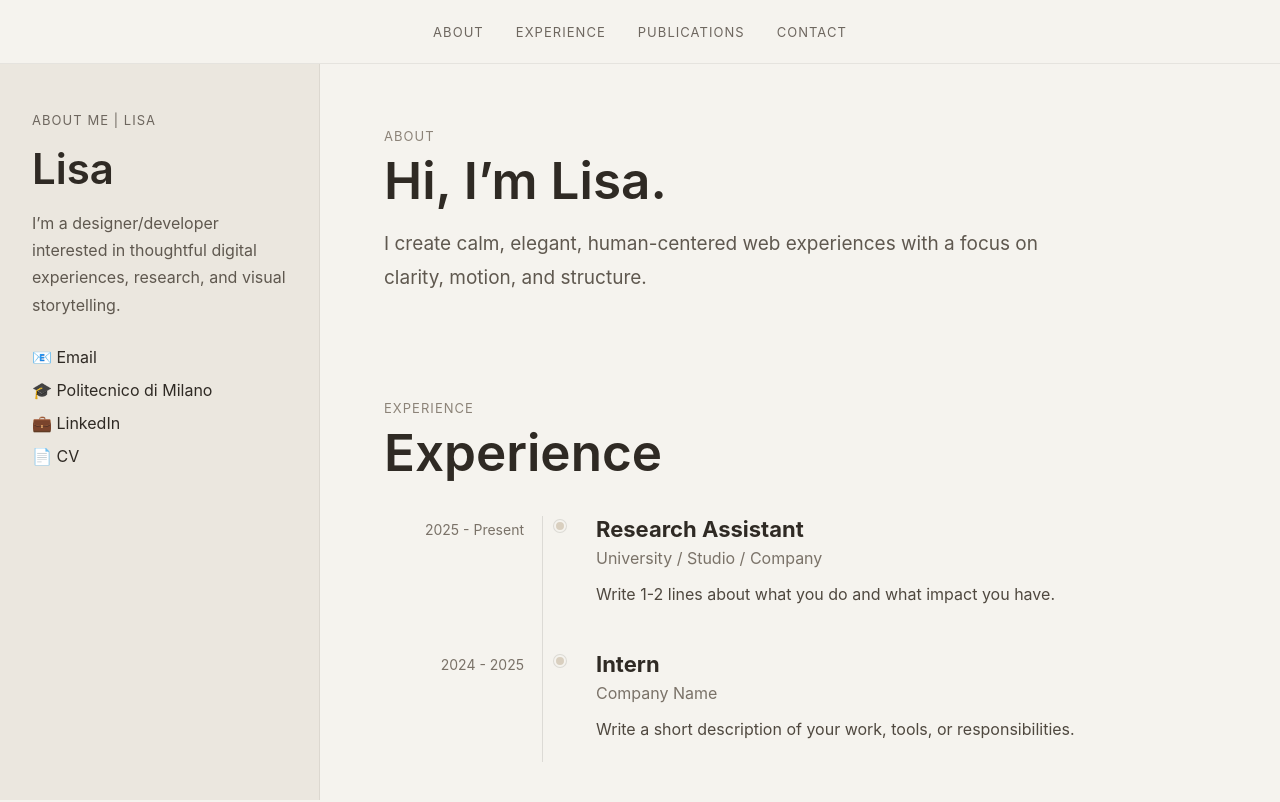
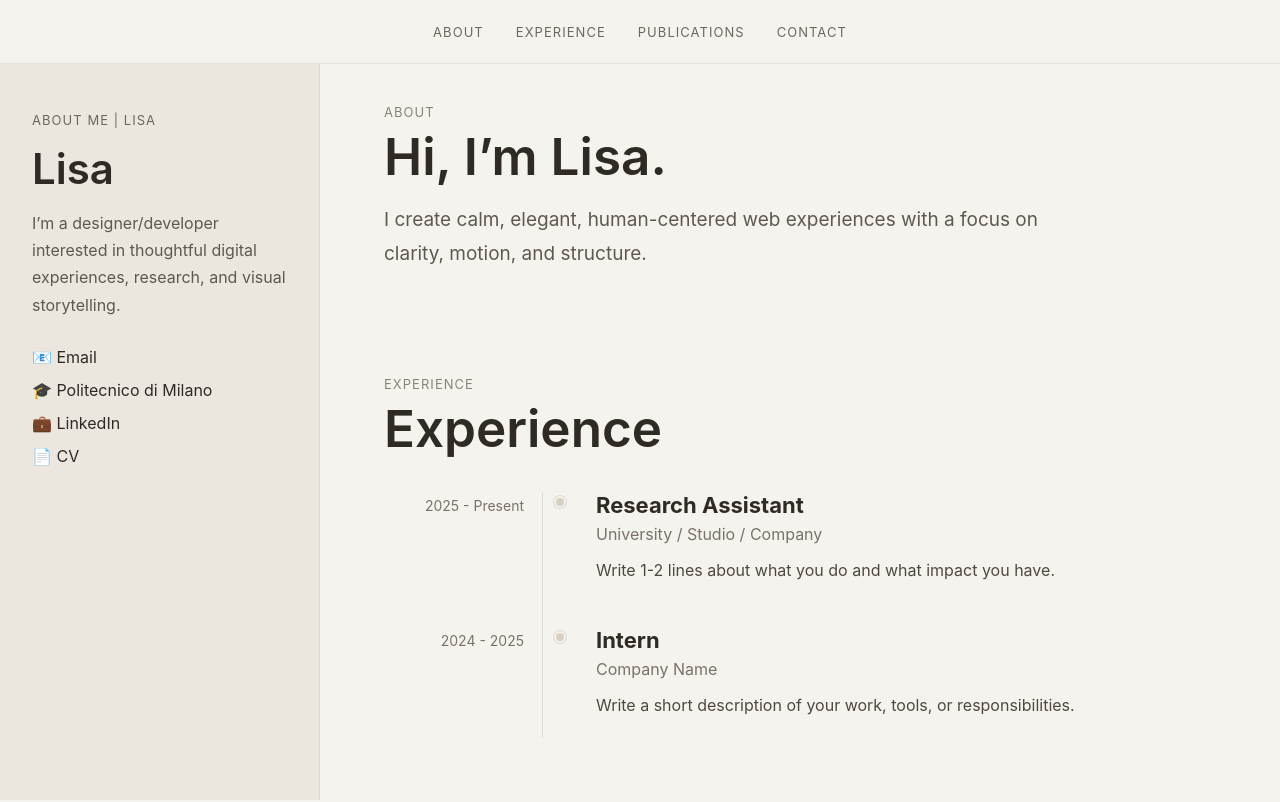
Before and after one commit to LisaPi1/my-portfolio, a React (Vite) app: page / in a window 1280 px wide. Shown: the top 802 px of the page. Built offline with nearby package versions, Linux system fonts and the light colour scheme.

Commit message:
navigation bar, again again

```diff
--- a/src/App.css
+++ b/src/App.css
@@ -28,12 +28,16 @@ a {
   text-decoration: none;
 }
 
+.page {
+  padding-top: var(--topbar-height);
+}
+
 /* TOP BAR */
 .topbar {
   position: fixed;
   top: 0;
   left: 0;
-  width: 100%;
+  right: 0;
   height: var(--topbar-height);
   z-index: 1000;
   background: rgba(245, 243, 238, 0.94);
@@ -70,8 +74,7 @@ a {
 .layout {
   display: grid;
   grid-template-columns: 320px 1fr;
-  min-height: 100vh;
-  padding-top: var(--topbar-height);
+  min-height: calc(100vh - var(--topbar-height));
 }
 
 .sidebar {
@@ -130,7 +133,7 @@ a {
 }
 
 .content {
-  padding: 56px 64px;
+  padding: 40px 64px 56px;
 }
 
 .section {
@@ -140,7 +143,7 @@ a {
 }
 
 .hero-section {
-  padding-top: 8px;
+  padding-top: 0;
 }
 
 .section-tag {
--- a/src/App.jsx
+++ b/src/App.jsx
@@ -32,7 +32,7 @@ const publications = [
 
 export default function App() {
   return (
-    <>
+    <div className="page">
       <header className="topbar">
         <nav className="topbar-nav">
           <a href="#about">About</a>
@@ -131,6 +131,6 @@ export default function App() {
           </section>
         </main>
       </div>
-    </>
+    </div>
   );
 }
```
